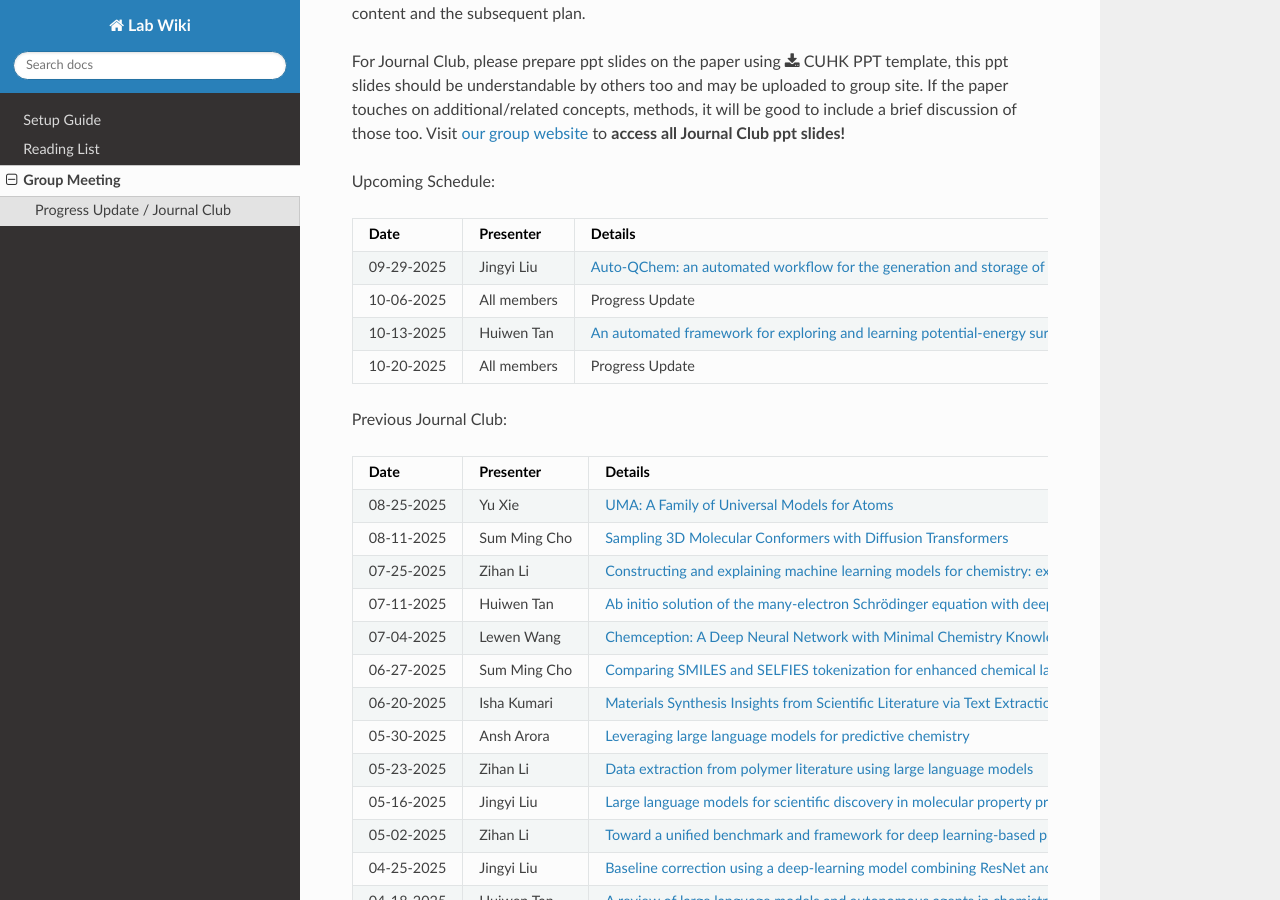
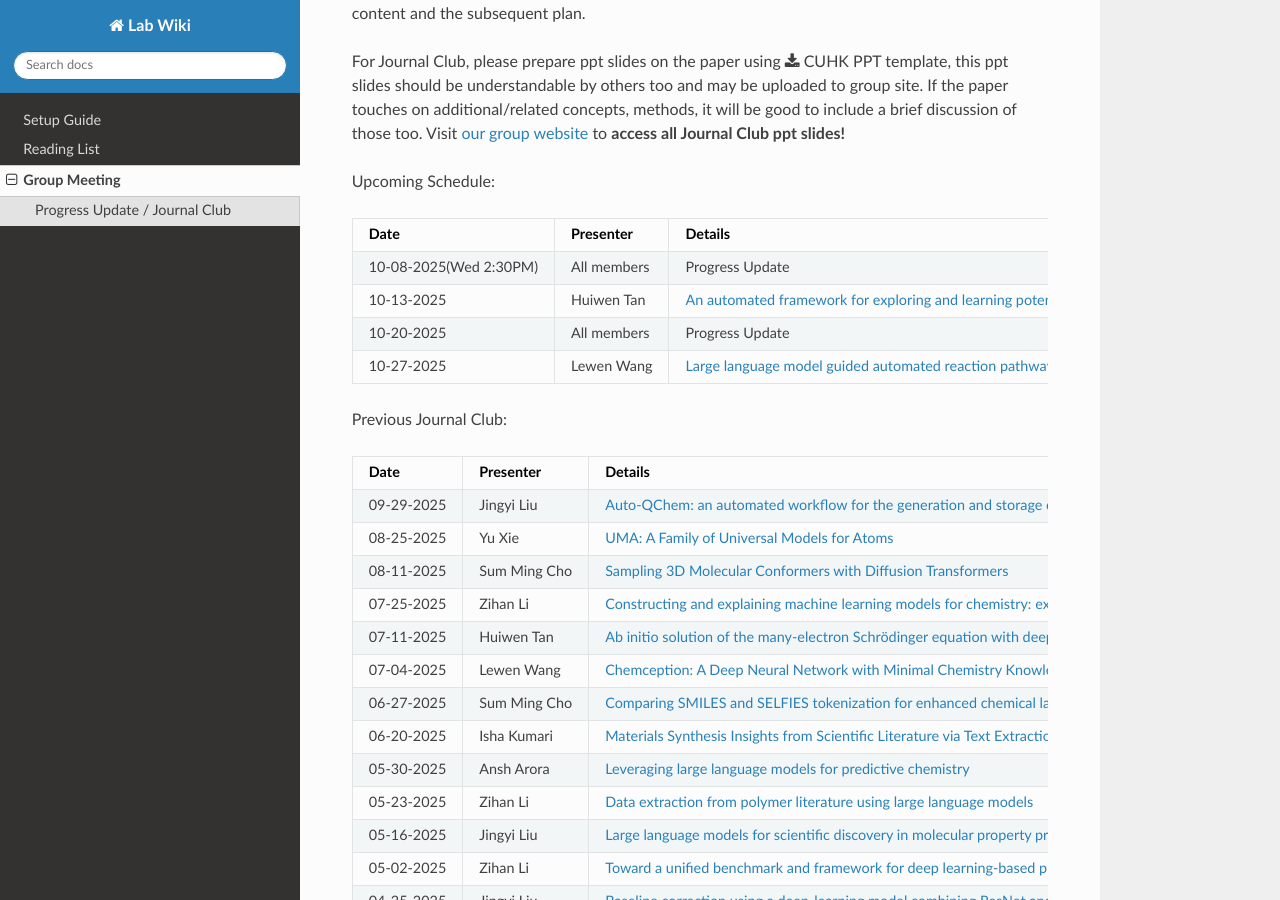
Before and after one commit to ZihanL1/Lab-Wiki, a Sphinx documentation site: the page built from docs/source/meeting.rst, in a window 1280 px wide and 900 px high, scrolled down 502 px. Built offline with Sphinx 7.4.7 and the Read the Docs theme 3.1.0, drawn with Linux system fonts in a browser that asks for light colours.

Commit message:
Update meeting schedule and presenter details

```diff
--- a/docs/source/meeting.rst
+++ b/docs/source/meeting.rst
@@ -25,10 +25,7 @@ Upcoming Schedule:
    * - **Date**
      - **Presenter**
      - **Details**
-   * - 09-29-2025
-     - Jingyi Liu
-     - `Auto-QChem: an automated workflow for the generation and storage of DFT calculations for organic molecules <https://pubs.rsc.org/en/content/articlelanding/2022/re/d2re00030j>`_
-   * - 10-06-2025
+   * - 10-08-2025(Wed 2:30PM)
      - All members
      - Progress Update
    * - 10-13-2025
@@ -37,6 +34,9 @@ Upcoming Schedule:
    * - 10-20-2025
      - All members
      - Progress Update
+   * - 10-27-2025
+     - Lewen Wang
+     - `Large language model guided automated reaction pathway exploration <http://doi.org/10.1038/s42004-025-01630-y>`_
 
 Previous Journal Club:
 
@@ -47,6 +47,9 @@ Previous Journal Club:
    * - **Date**
      - **Presenter**
      - **Details**
+   * - 09-29-2025
+     - Jingyi Liu
+     - `Auto-QChem: an automated workflow for the generation and storage of DFT calculations for organic molecules <https://pubs.rsc.org/en/content/articlelanding/2022/re/d2re00030j>`_
    * - 08-25-2025
      - Yu Xie
      - `UMA: A Family of Universal Models for Atoms <https://arxiv.org/abs/2506.23971>`_
```
